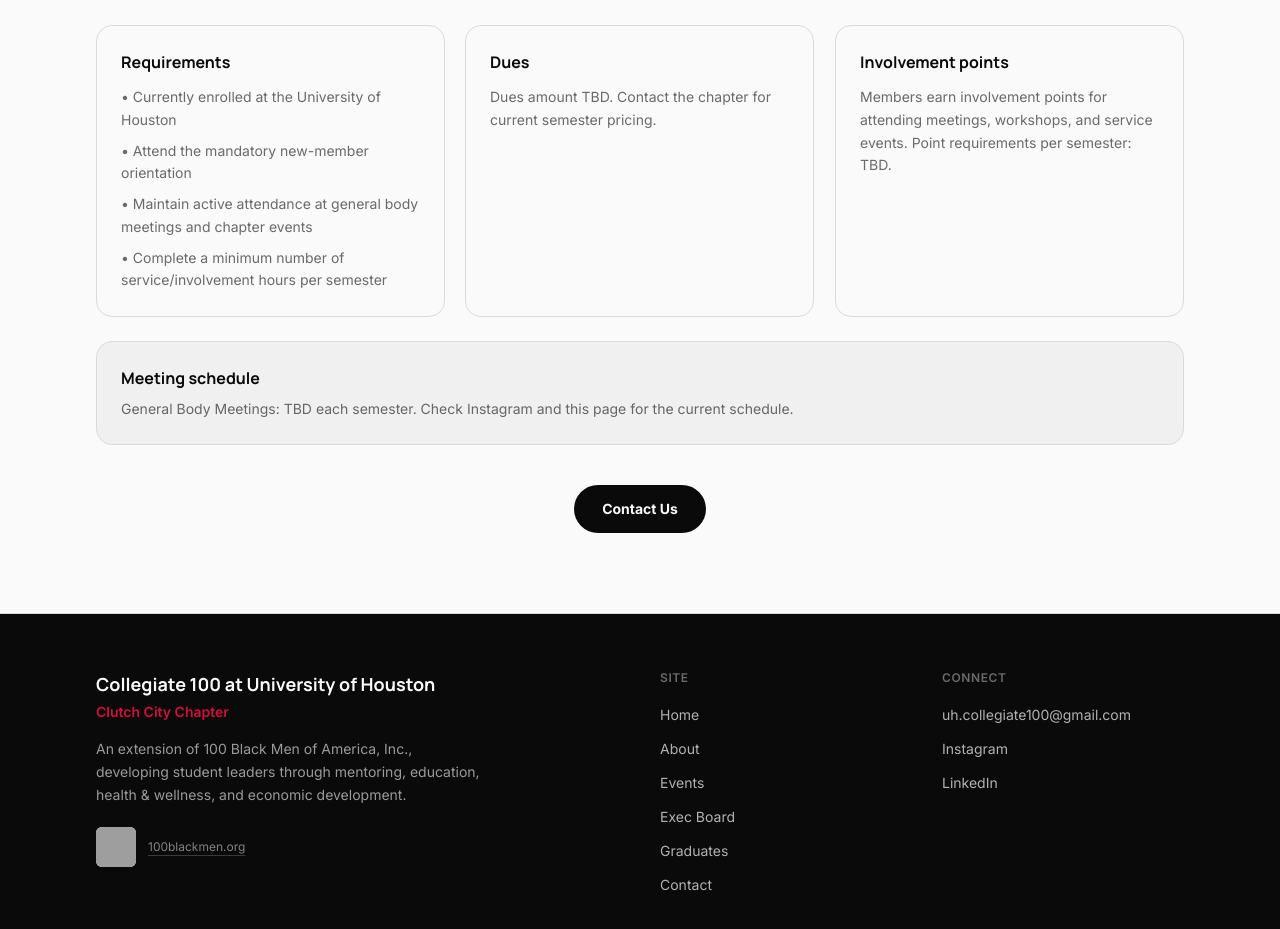
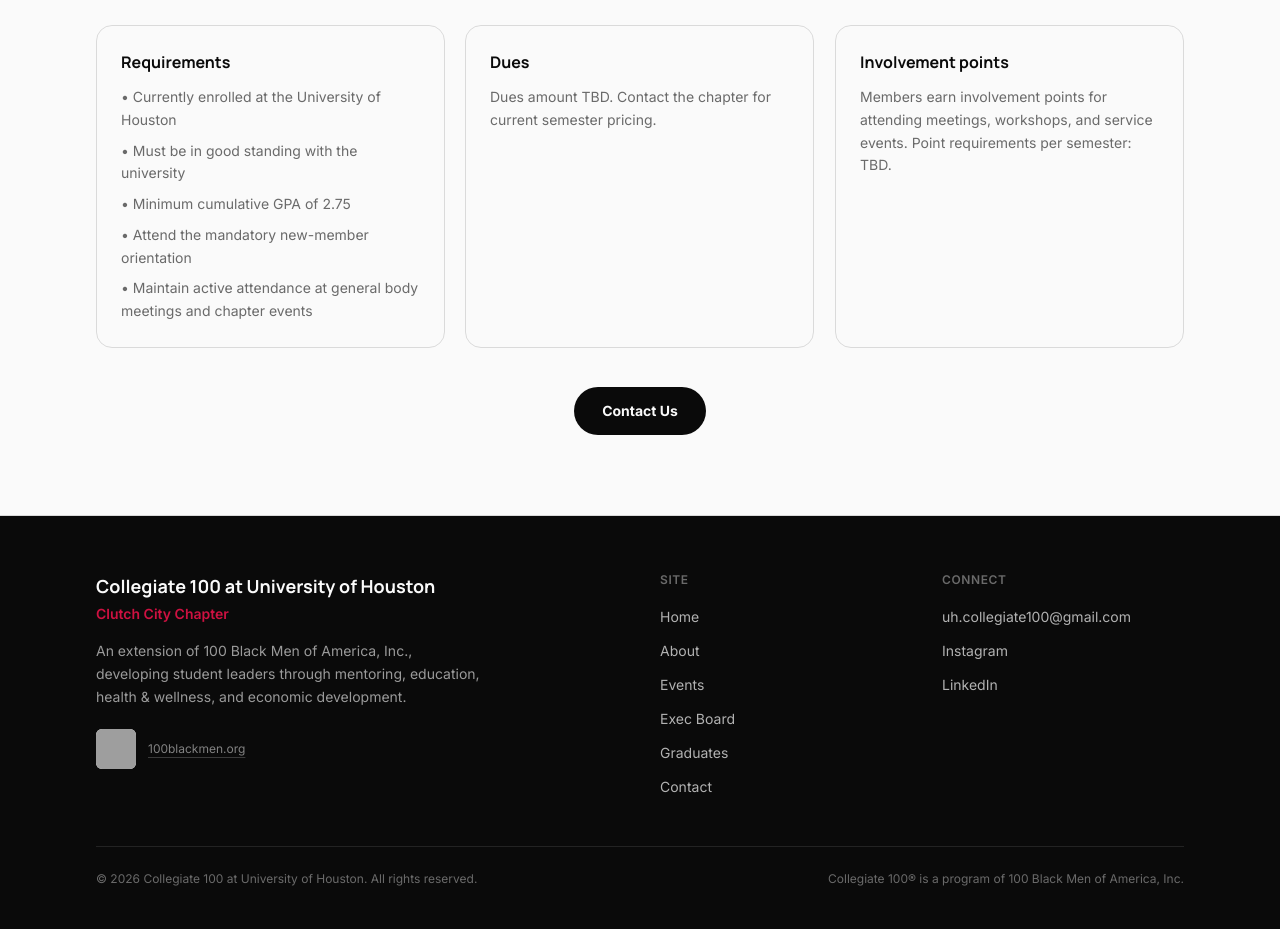
Before and after one commit to Thenathanb/UH-C100, a React (Vite) app: page /about in a window 1280 px wide. Shown: the part 1860-2789 px from the top of the page. Built offline with nearby package versions, Linux system fonts and the light colour scheme; grey boxes are pictures that could not be loaded.

Commit message:
Add GPA/standing requirements, drop meeting schedule from About
Requirements now include good-standing and a 2.75 minimum cumulative
GPA. Removed the "Meeting schedule" card from the About page (schedule
is still TBD, not ready to publish there).

```diff
--- a/src/data/site.js
+++ b/src/data/site.js
@@ -20,10 +20,11 @@
 
   membership: {
     requirements: [
-      "Currently enrolled at the University of Houston", // TODO — confirm GPA / classification requirements
+      "Currently enrolled at the University of Houston",
+      "Must be in good standing with the university",
+      "Minimum cumulative GPA of 2.75",
       "Attend the mandatory new-member orientation",
       "Maintain active attendance at general body meetings and chapter events",
-      "Complete a minimum number of service/involvement hours per semester", // TODO
     ],
     dues: "Dues amount TBD. Contact the chapter for current semester pricing.", // TODO
     pointsSystemNote:
--- a/src/pages/About.jsx
+++ b/src/pages/About.jsx
@@ -124,17 +124,6 @@
           ))}
         </div>
 
-        <Reveal variant="up">
-          <div className="mt-6 rounded-2xl border border-line bg-cloud p-6">
-            <h3 className="font-display text-base font-bold text-ink">
-              Meeting schedule
-            </h3>
-            <p className="mt-2 text-sm leading-relaxed text-ink/60">
-              {site.meetingSchedule}
-            </p>
-          </div>
-        </Reveal>
-
         <Reveal variant="scale">
           <div className="mt-10 flex justify-center">
             <Link
```
